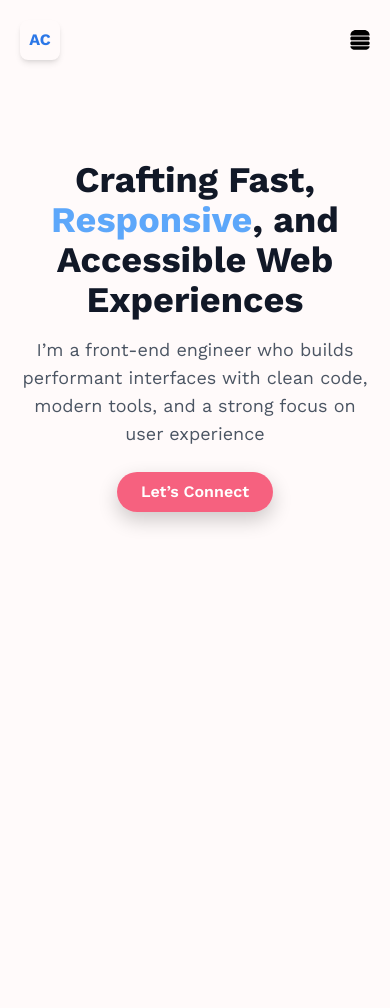
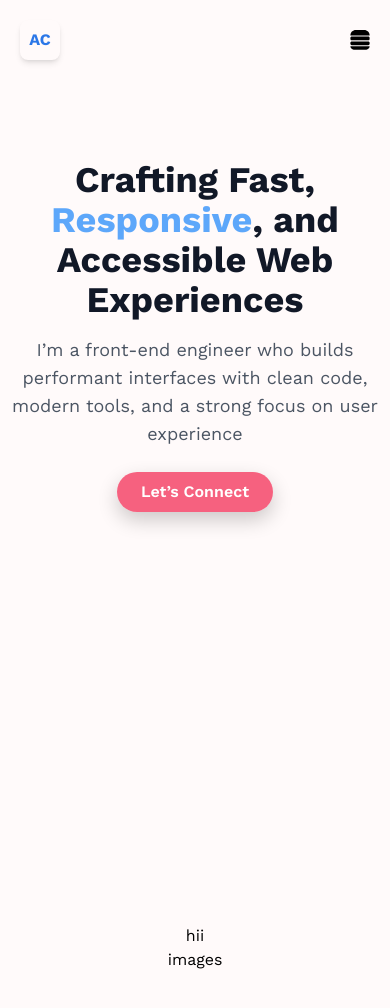
Before and after one commit to Anurag1096/3d_port, a React (Vite) app: page / in a window 390 px wide. Shown: the top 1008 px of the page. Before the commit the page ends 924 px from the top, so only its background shows below. Built offline with nearby package versions, Linux system fonts and the light colour scheme.

Commit message:
wip: adding about-section and changing sidebar colors

```diff
--- a/src/App.tsx
+++ b/src/App.tsx
@@ -44,7 +44,7 @@ function App() {
   // -----------------------------------------
 
   return (
-    <main className=" min-h-screen transition-colors duration-700 ">
+    <main className=" min-h-screen transition-colors duration-1000 ">
       <Router>
         <div className="inline w-screen  flex justify-between items-center p-5 md:hidden">
           <NavLink
--- a/src/Pages/Home3.tsx
+++ b/src/Pages/Home3.tsx
@@ -1,22 +1,22 @@
 import React, { Suspense } from "react";
 import { Loader } from "@react-three/drei";
 import { motion } from "framer-motion";
-import {useNavigate} from 'react-router-dom'
+import { useNavigate } from "react-router-dom";
 function Home3() {
-  const history=useNavigate()
-  const buttonClick=()=>{
-    history('/contact')
-  }
+  const history = useNavigate();
+  const buttonClick = () => {
+    history("/contact");
+  };
   return (
-    <section className="w-screen h-screen  overflow-hidden">
+    <section className=" min-h-screen  overflow-x-hidden w-full">
       <Suspense fallback={<Loader />}>
         <section
           id="hero-section"
-          className="flex justify-center  w-screen h-screen bg-inherit"
+          className="flex justify-center  w-full min-h-screen bg-inherit"
         >
           <div
             id="container"
-            className="text-center mt-20 sm:mt-40  lg:max-w-3xl px-4"
+            className="text-center mt-20 sm:mt-40  lg:max-w-3xl lg:px-4"
           >
             <motion.h1
               className="text-4xl sm:text-5xl font-bold text-gray-900 dark:text-white mb-4"
@@ -24,7 +24,9 @@ function Home3() {
               animate={{ opacity: 1, y: 0 }}
               transition={{ duration: 0.8, ease: "easeOut" }}
             >
-              Crafting Fast, <span className="text-[#2589FABD]"> Responsive</span>, and Accessible Web Experiences
+              Crafting Fast,{" "}
+              <span className="text-[#2589FABD]"> Responsive</span>, and
+              Accessible Web Experiences
             </motion.h1>
 
             <motion.h2
@@ -60,6 +62,15 @@ function Home3() {
             </motion.button>
           </div>
         </section>
+        <section id="about-section" className="flex flex-col items-center  min-h-screen w-full sm:flex-row sm:justify-center    bg-inherit">
+          <div>
+               <h1>hii</h1>
+
+          </div>
+          <div>
+            <span>images</span>
+          </div>
+        </section>
       </Suspense>
     </section>
   );
--- a/src/compoents/SidebarNav.tsx
+++ b/src/compoents/SidebarNav.tsx
@@ -27,9 +27,9 @@ const SideBar = (props: Props) => {
 // -------------------------Start of return------------------------
   return (
     <>
-
+     {/* the sidebar design need fixing */}
       <div
-        className={openSidebar ? `main_wrapper2` : "main_wrapper"}
+        className={openSidebar ? `main_wrapper2 bg-[#041824] dark:bg-[#FFFAFA]` : "main_wrapper bg-[#041824A6] dark:bg-[#FFFAFA]"}
         aria-label="Sidebar"
       >
         <div className="flex justify-between">
--- a/src/compoents/sideBar.css
+++ b/src/compoents/sideBar.css
@@ -6,7 +6,7 @@
     top: 0;
     left: 0;
     transition:left 0.3s ease-out;
-    background-color: #0A3C8A ;
+
     padding:10px 20px 20px 20px;
 }
 
@@ -20,7 +20,7 @@
     top:0;
     left:0;
     transition:left 0.3s ease-in;
-    background-color: #0A3C8A  ;
+
     padding:5px;
 }
 .btn_close{
```
